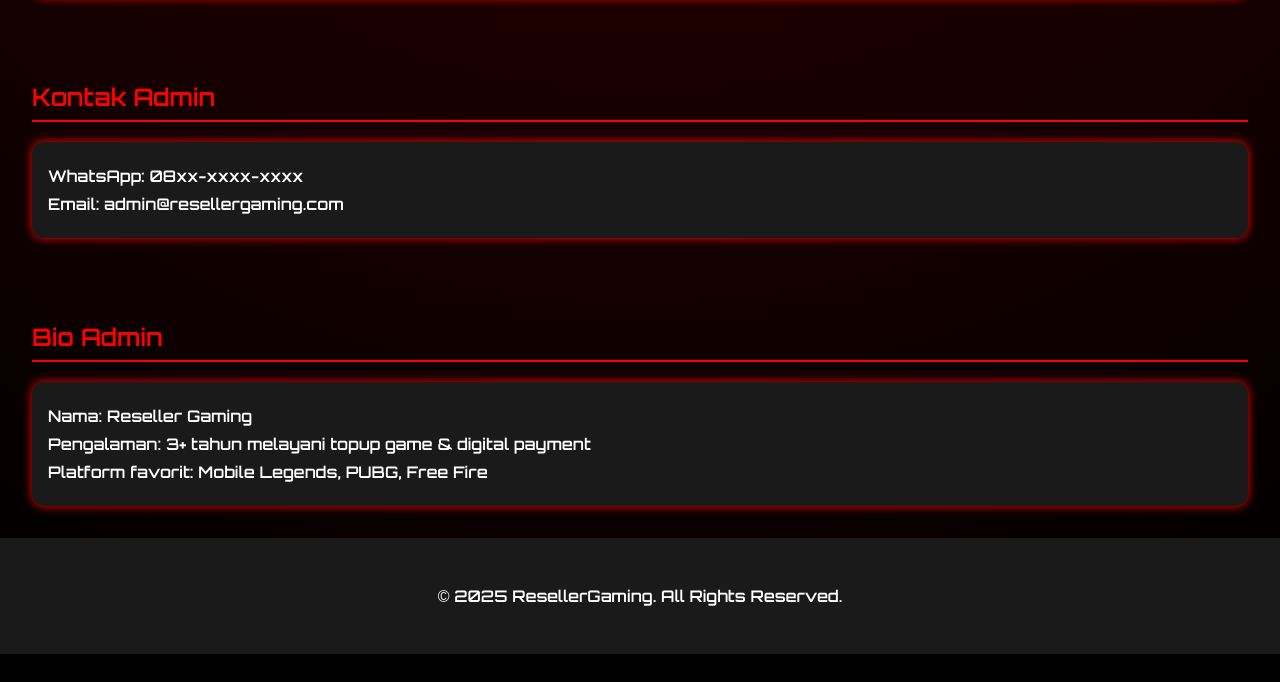
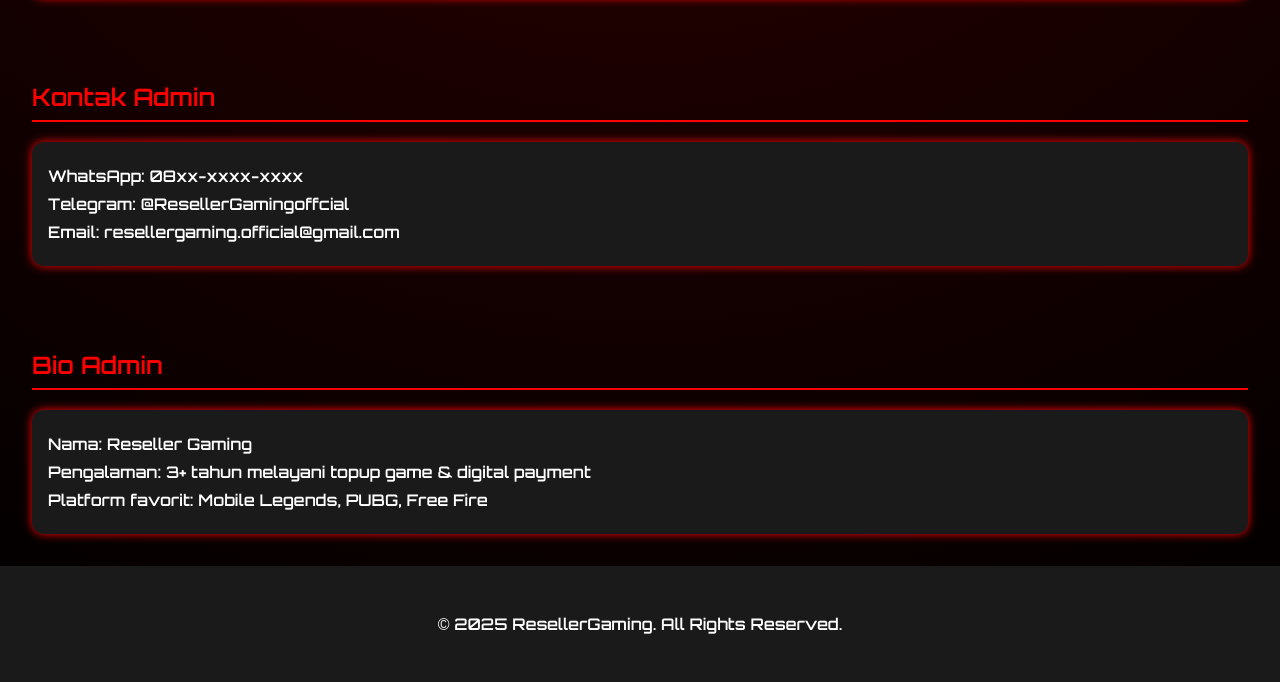
Before and after one commit to ResellerGaming/Pay-ResellerGaming, a plain HTML site: page index.html in a window 1280 px wide. Shown: the part 1887-2569 px from the top of the page. Before the commit the page ends 2541 px from the top, so only its background shows below. Drawn offline with Linux system fonts and the light colour scheme.

Commit message:
Update index.html

```diff
--- a/index.html
+++ b/index.html
@@ -144,7 +144,8 @@
       <h2>Kontak Admin</h2>
       <div class="payment-info">
         <p>WhatsApp: 08xx-xxxx-xxxx</p>
-        <p>Email: admin@resellergaming.com</p>
+        <p>Telegram: @ResellerGamingoffcial</p>
+        <p>Email: resellergaming.official@gmail.com</p>
       </div>
     </section>
 
```
